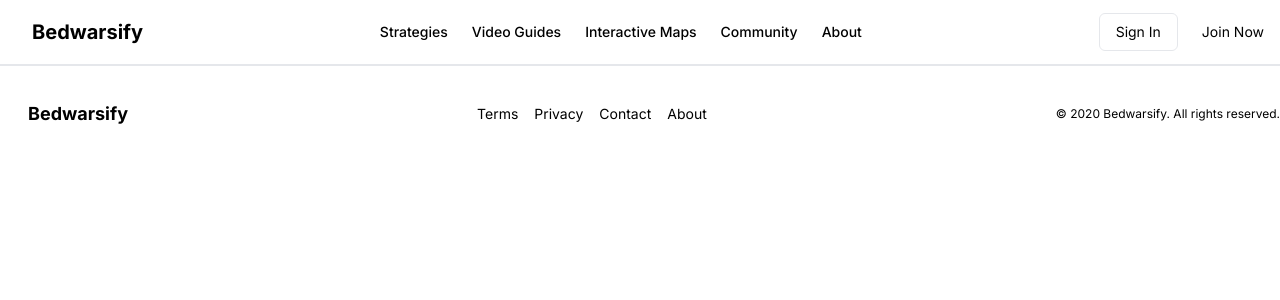
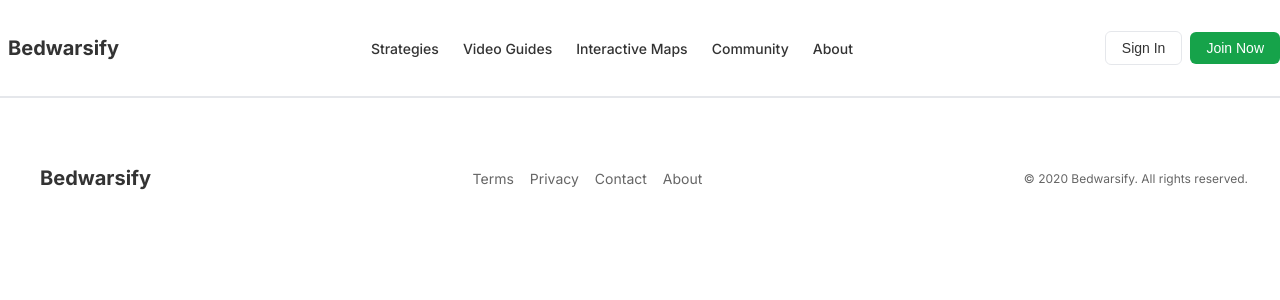
Before and after one commit to SamXop123/Bedwarsify, a Flask app: template templates/base.html in a window 1280 px wide. Shown: the top 300 px of the page. Run offline with Flask 3, Linux system fonts and the light colour scheme; the template is opened without the code that fills it: most values are stand-ins (such as "Sample title", 1, 10 or a date in 2020); some libraries are stand-ins or nearby versions.

Commit message:
Update base.html

```diff
--- a/templates/base.html
+++ b/templates/base.html
@@ -5,59 +5,49 @@
     <meta name="viewport" content="width=device-width, initial-scale=1.0">
     <title>{{ metadata.title }}</title>
     <meta name="description" content="{{ metadata.description }}">
-    <!-- Tailwind CSS CDN -->
-    <script src="https://cdn.tailwindcss.com"></script>
-    <!-- Inter Font -->
     <link href="https://fonts.googleapis.com/css2?family=Inter:wght@400;500;700&display=swap" rel="stylesheet">
-    <!-- Lucide Icons CDN -->
     <script src="https://unpkg.com/lucide@latest/dist/umd/lucide.min.js" defer></script>
+    <link rel="stylesheet" href="{{ url_for('static', filename='css/styles.css') }}">
     <script src="{{ url_for('static', filename='js/scripts.js') }}" defer></script>
-    <style>
-        body { font-family: 'Inter', sans-serif; }
-        [class^="icon-"] { display: inline-block; width: 1rem; height: 1rem; }
-    </style>
 </head>
-<body class="bg-background text-foreground">
-    <!-- Header -->
-    <header class="sticky top-0 z-40 border-b bg-background/95 backdrop-blur supports-[backdrop-filter]:bg-background/60">
-        <div class="container flex h-16 items-center justify-between py-4">
-            <div class="flex items-center gap-2">
-                <i class="icon-shield h-6 w-6 text-primary" data-lucide="shield"></i>
-                <span class="text-xl font-bold">Bedwarsify</span>
+<body>
+    <header class="header">
+        <div class="container header-content">
+            <div class="logo">
+                <i class="icon-shield" data-lucide="shield"></i>
+                <span>Bedwarsify</span>
             </div>
-            <nav class="hidden md:flex items-center gap-6">
-                <a href="#" class="text-sm font-medium hover:underline underline-offset-4">Strategies</a>
-                <a href="#" class="text-sm font-medium hover:underline underline-offset-4">Video Guides</a>
-                <a href="#" class="text-sm font-medium hover:underline underline-offset-4">Interactive Maps</a>
-                <a href="#" class="text-sm font-medium hover:underline underline-offset-4">Community</a>
-                <a href="#" class="text-sm font-medium hover:underline underline-offset-4">About</a>
+            <nav class="nav">
+                <a href="#" class="nav-link">Strategies</a>
+                <a href="#" class="nav-link">Video Guides</a>
+                <a href="#" class="nav-link">Interactive Maps</a>
+                <a href="#" class="nav-link">Community</a>
+                <a href="#" class="nav-link">About</a>
             </nav>
-            <div class="flex items-center gap-2">
-                <button class="hidden md:flex px-4 py-2 border border-input rounded-md text-sm">Sign In</button>
-                <button class="px-4 py-2 bg-primary text-primary-foreground rounded-md text-sm">Join Now</button>
+            <div class="auth-buttons">
+                <button class="btn-outline">Sign In</button>
+                <button class="btn-primary">Join Now</button>
             </div>
         </div>
     </header>
 
-    <!-- Main Content -->
-    <main class="flex-1">
+    <main class="main">
         {% block content %}{% endblock %}
     </main>
 
-    <!-- Footer -->
-    <footer class="w-full border-t py-6 md:py-0">
-        <div class="container flex flex-col md:flex-row justify-between items-center gap-4 md:h-24">
-            <div class="flex items-center gap-2">
-                <i class="icon-shield h-5 w-5 text-primary" data-lucide="shield"></i>
-                <span class="text-lg font-semibold">Bedwarsify</span>
+    <footer class="footer">
+        <div class="container footer-content">
+            <div class="logo">
+                <i class="icon-shield" data-lucide="shield"></i>
+                <span>Bedwarsify</span>
             </div>
-            <div class="flex flex-wrap justify-center gap-4 text-sm text-muted-foreground">
-                <a href="#" class="hover:underline underline-offset-4">Terms</a>
-                <a href="#" class="hover:underline underline-offset-4">Privacy</a>
-                <a href="#" class="hover:underline underline-offset-4">Contact</a>
-                <a href="#" class="hover:underline underline-offset-4">About</a>
+            <div class="footer-links">
+                <a href="#" class="footer-link">Terms</a>
+                <a href="#" class="footer-link">Privacy</a>
+                <a href="#" class="footer-link">Contact</a>
+                <a href="#" class="footer-link">About</a>
             </div>
-            <p class="text-xs text-muted-foreground">© {{ current_year }} Bedwarsify. All rights reserved.</p>
+            <p class="footer-text">© {{ current_year }} Bedwarsify. All rights reserved.</p>
         </div>
     </footer>
     <script>
```
